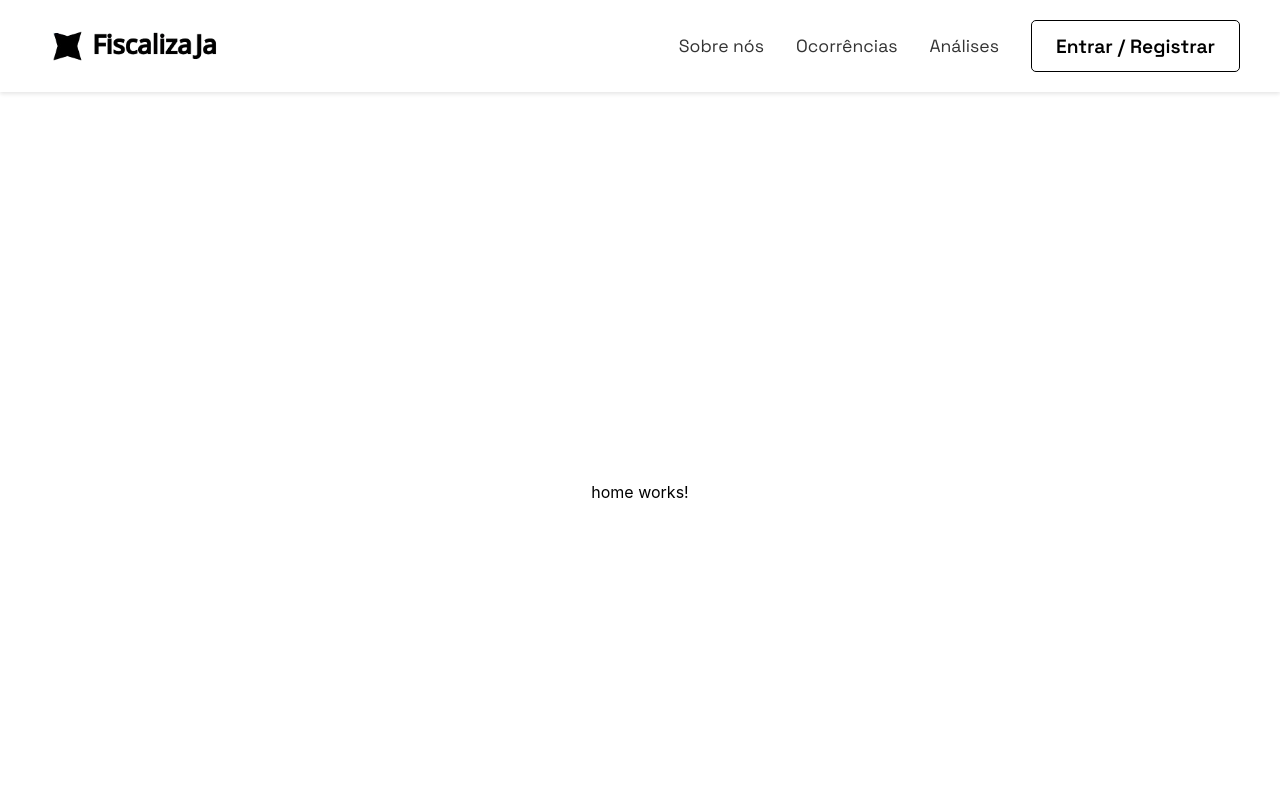
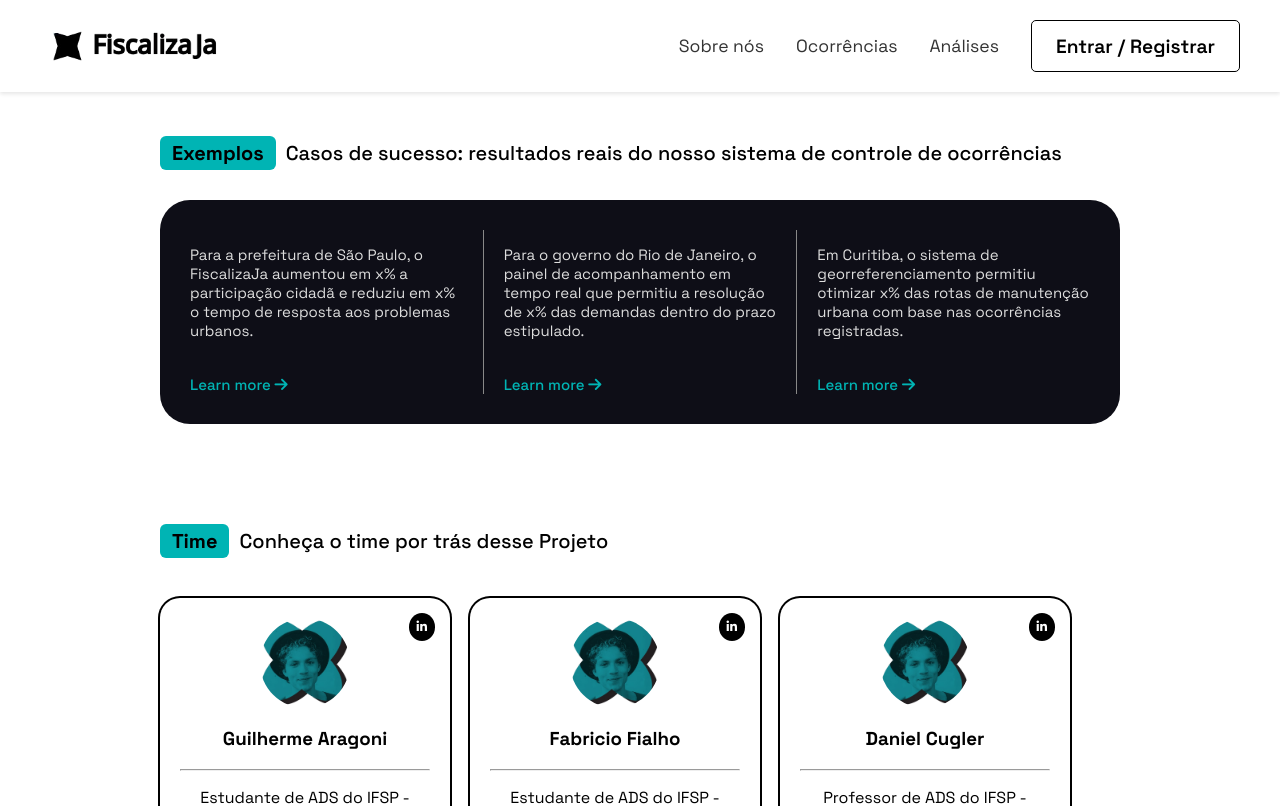
Before and after one commit to GuiAragoni/FiscalizaJa, an Angular app in the folder Frontend/FiscalizaJa/: page / in a window 1280 px wide. Shown: the top 806 px of the page. Built offline with nearby package versions, Linux system fonts and the light colour scheme.

Commit message:
Criação dos cards de time e exemplos da home

```diff
--- a/Frontend/FiscalizaJa/src/app/components/footer/footer.component.scss
+++ b/Frontend/FiscalizaJa/src/app/components/footer/footer.component.scss
@@ -84,7 +84,6 @@
   }
 
 
-
   .footer-social a {
     background: #ffffff;
     border-radius: 50%;
--- a/Frontend/FiscalizaJa/src/app/components/home/home.component.html
+++ b/Frontend/FiscalizaJa/src/app/components/home/home.component.html
@@ -1 +1,60 @@
-<p>home works!</p>
+<section class="cases-section">
+    <div class="section-header">
+      <h2><span class="highlight">Exemplos</span> Casos de sucesso: resultados reais do nosso sistema de controle de ocorrências</h2>
+    </div>
+
+    <!-- Container para centralização -->
+    <div class="centered-container">
+      <div class="cases-cards">
+        <div class="case-card">
+          <p>Para a prefeitura de São Paulo, o FiscalizaJa aumentou em x% a participação cidadã e reduziu em x% o tempo de resposta aos problemas urbanos.</p>
+          <a href="#">Learn more <i class="fas fa-arrow-right"></i></a>
+        </div>
+        <div class="divider"></div>
+        <div class="case-card">
+          <p>Para o governo do Rio de Janeiro, o painel de acompanhamento em tempo real que permitiu a resolução de x% das demandas dentro do prazo estipulado.</p>
+          <a href="#">Learn more <i class="fas fa-arrow-right"></i></a>
+        </div>
+        <div class="divider"></div>
+        <div class="case-card">
+          <p>Em Curitiba, o sistema de georreferenciamento permitiu otimizar x% das rotas de manutenção urbana com base nas ocorrências registradas.</p>
+          <a href="#">Learn more <i class="fas fa-arrow-right"></i></a>
+        </div>
+      </div>
+    </div>
+</section>
+
+
+<section class="team-section">
+    <div class="section-header">
+      <h2><span class="highlight">Time</span> Conheça o time por trás desse Projeto</h2>
+    </div>
+
+    <div class="team-cards">
+      <div class="team-card">
+        <img class="profile-img" src="ImagemPerfilCard.png"  alt="Guilherme Aragoni">
+        <i class="fab fa-linkedin-in linkedin-icon"></i>
+        <h3>Guilherme Aragoni</h3>
+        <hr />
+        <p>Estudante de ADS do IFSP - Boituva</p>
+      </div>
+
+
+
+      <div class="team-card">
+        <img class="profile-img" src="ImagemPerfilCard.png"alt="Fabricio Fialho">
+        <i class="fab fa-linkedin-in linkedin-icon"></i>
+        <h3>Fabricio Fialho</h3>
+        <hr />
+        <p>Estudante de ADS do IFSP - Boituva</p>
+      </div>
+
+      <div class="team-card">
+        <img class="profile-img" src="ImagemPerfilCard.png" alt="Daniel Cugler">
+        <i class="fab fa-linkedin-in linkedin-icon"></i>
+        <h3>Daniel Cugler</h3>
+        <hr />
+        <p>Professor de ADS do IFSP - Boituva</p>
+      </div>
+    </div>
+</section>
--- a/Frontend/FiscalizaJa/src/app/components/home/home.component.scss
+++ b/Frontend/FiscalizaJa/src/app/components/home/home.component.scss
@@ -0,0 +1,105 @@
+.cases-section{
+    font-family: 'Space Grotesk', sans-serif;
+
+}
+
+.team-section{
+    font-family: 'Space Grotesk', sans-serif;
+    margin-top: 100px; /* ajuste esse valor como quiser */
+}
+
+.section-header {
+    margin-bottom: 30px;
+  }
+
+  .centered-container {
+    max-width: 960px;
+    margin: 0 auto;
+  }
+
+
+  .section-header h2 {
+    font-size: 20px;
+    font-weight: 500;
+    display: flex;
+    align-items: center;
+    flex-wrap: wrap;
+  }
+
+  .highlight {
+    background-color: #00b4b4;
+    color: #000;
+    padding: 4px 12px;
+    border-radius: 6px;
+    margin-right: 10px;
+    font-weight: bold;
+  }
+
+  .cases-cards {
+    background-color: #0e0e17;
+    display: flex;
+    border-radius: 30px;
+    padding: 30px;
+    justify-content: space-between;
+    gap: 20px;
+  }
+
+  .case-card {
+    flex: 1;
+    color: #ddd;
+    font-size: 15px;
+    display: flex;
+    flex-direction: column;
+    justify-content: space-between;
+  }
+
+  .case-card a {
+    color: #00b4b4;
+    text-decoration: none;
+    font-weight: 500;
+    margin-top: 20px;
+  }
+
+  .divider {
+    width: 1px;
+    background-color: #888;
+  }
+
+  .team-cards {
+    display: flex;
+    gap: 20px;
+    margin-top: 40px;
+    flex-wrap: wrap;
+  }
+
+  .team-card {
+    background-color: #fff;
+    border-radius: 20px;
+    padding: 20px;
+    width: 100%;
+    max-width: 250px;
+    box-shadow: 0 0 0 2px #000;
+    position: relative;
+    text-align: center;
+    font-family: 'Space Grotesk', sans-serif;
+  }
+
+  .profile-img {
+    width: 90px;
+    height: 90px;
+    object-fit: cover;
+    border-radius: 50%;
+    margin: 0 auto 10px auto; /* centraliza e adiciona espaço abaixo */
+    display: block;
+  }
+
+  .linkedin-icon {
+    position: absolute;
+    top: 15px;
+    right: 15px;
+    background: #000;
+    color: #fff;
+    padding: 8px;
+    border-radius: 50%;
+    font-size: 12px;
+  }
--- a/Frontend/FiscalizaJa/src/index.html
+++ b/Frontend/FiscalizaJa/src/index.html
@@ -1,10 +1,15 @@
 <!doctype html>
-<html lang="en">
+<html lang="pt-br">
 <head>
   <link
   rel="stylesheet"
   href="https://cdnjs.cloudflare.com/ajax/libs/font-awesome/6.5.0/css/all.min.css"/>
   <link href="https://fonts.googleapis.com/css2?family=Space+Grotesk:wght@400;500;600;700&display=swap" rel="stylesheet">
+  <link
+  rel="stylesheet"
+  href="https://cdnjs.cloudflare.com/ajax/libs/font-awesome/6.5.0/css/all.min.css"
+/>
+
 
 
   <meta charset="utf-8">
```
Also changed, not shown: Frontend/FiscalizaJa/public/ImagemPerfilCard.png (added), Frontend/FiscalizaJa/src/styles.scss (line endings or trailing spaces).
